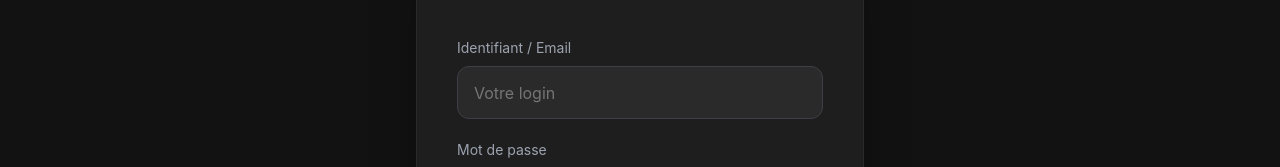
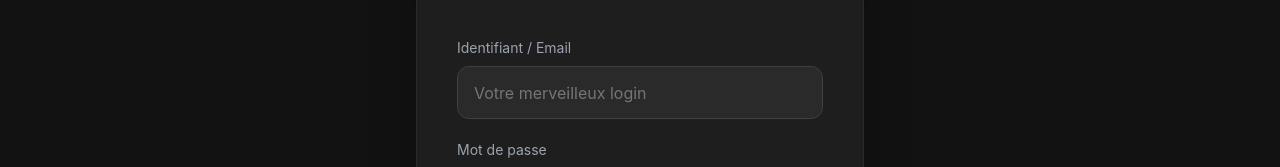
Before and after one commit to Losseni-dia/reservationsSpringBoot, a React (Vite) app in the folder frontend/: page /login in a window 1280 px wide. Shown: the part 308-475 px from the top of the page. Built offline with nearby package versions, Linux system fonts and the light colour scheme; no server answers.

Commit message:
instalaltion npm react/rooter and beautiful login

```diff
--- a/frontend/package.json
+++ b/frontend/package.json
@@ -12,8 +12,8 @@
   },
   "dependencies": {
     "bootstrap": "^5.3.8",
-    "react": "^19.2.0",
-    "react-dom": "^19.2.0",
+    "react": "^19.2.3",
+    "react-dom": "^19.2.3",
     "react-router-dom": "^6.30.3"
   },
   "devDependencies": {
--- a/frontend/src/pages/Login/LoginPage.tsx
+++ b/frontend/src/pages/Login/LoginPage.tsx
@@ -57,7 +57,7 @@ const LoginPage: React.FC = () => {
               value={loginIdentifier}
               onChange={(e) => setLoginIdentifier(e.target.value)}
               className={styles.input}
-              placeholder="Votre login"
+              placeholder="Votre merveilleux login"
               required
             />
           </div>
```
Also changed, not shown: 1 other file (tests, documents, lock files or other folders).
